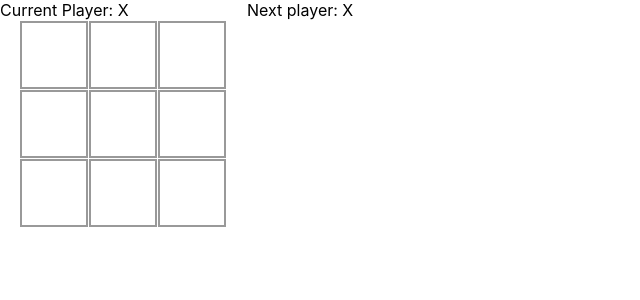
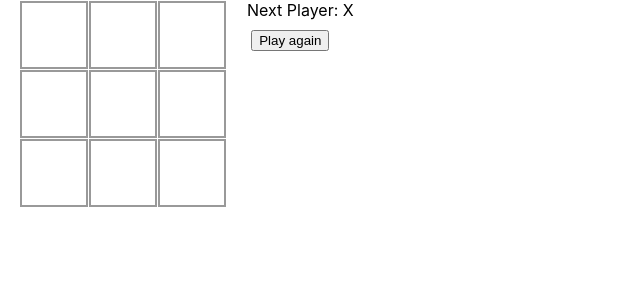
Before and after one commit to akhalid88/toe-tac-tic, a React (Create React App) app in the folder client/: page / in a window 1280 px wide. Shown: the top 300 px of the page, without its empty margins (0-640 px from the left). Built offline with nearby package versions, Linux system fonts and the light colour scheme.

Commit message:
add restart button and adjust layout

```diff
--- a/client/src/App.css
+++ b/client/src/App.css
@@ -14,3 +14,9 @@ ol, ul {
 .game-board {
   margin-left: 20px;
 }
+
+.restart-button {
+  display: flex;
+  align-items: center;
+  justify-content: center;
+}
--- a/client/src/App.js
+++ b/client/src/App.js
@@ -1,13 +1,14 @@
 import './App.css';
 import Board from "./components/board/board";
 import Square from "./components/square/square";
+import Restart from "./components/restart/restart";
 import { useState, useEffect } from 'react';
 
 function App() {
   const [squares, setSquares] = useState(Array(9).fill(null));
   const [isXNext, setIsXNext] = useState(true);
   const [winner, setWinner] = useState("");
-  const currentPlayer = `Current Player: ${isXNext ? "X" : "O"}`;
+  const nextPlayer = isXNext ? "X" : "O";
 
   useEffect(() => {
     calcWinner();
@@ -19,16 +20,30 @@ function App() {
       <Square
         value={squares[i]}
         onClick={() => {
+          console.log(squares[i])
+          if (squares[i] == null || winner == null) {
             const nextSquares = squares.slice();
-          nextSquares[i] = isXNext ? "X" : "O";
+            nextSquares[i] = nextPlayer;
             setSquares(nextSquares);
             setIsXNext(!isXNext);
+          }
         }}
       >
       </Square>
     )
   }
 
+  const renderRestart = () => {
+    return (
+      <Restart
+        onClick={() => {
+          setSquares(Array(9).fill(null));
+          setIsXNext(true);
+          setWinner(null);
+        }}
+      />
+    )
+  }
   const calcWinner = () => {
     // console.log("I AM HERE");
     const winningLines = [
@@ -69,24 +84,24 @@ function App() {
     } else if (isBoardFull()) {
       return "Draw!";
     } else {
-      return "Next player: " + (isXNext ? "X" : "O");
+      return "Next Player: " + nextPlayer;
     }
   }
+
 
 
   return (
     <div className="container">
       <div className="game">
-        <div className="status">{currentPlayer}
         <div className="game-board">
           <Board
             renderSquares={renderSquares}
             isXNext={isXNext}
           />
         </div>
-        </div>
-        <div className="game-info">
-          {getStatus()}
+        <div className="stats">
+          <div className="game-info">{getStatus()}</div>
+          <div className="restart-button">{renderRestart()}</div>
         </div>
       </div>
     </div>
--- /dev/null
+++ b/client/src/components/restart/restart.css
@@ -0,0 +1,3 @@
+.restart {
+	margin-top: 10px;
+}
--- /dev/null
+++ b/client/src/components/restart/restart.jsx
@@ -0,0 +1,10 @@
+import "./restart.css";
+
+function Restart({ onClick }) {
+	return (
+		<button className="restart" onClick={onClick}>
+			Play again
+		</button>
+	);
+}
+export default Restart;
--- a/client/src/components/square/square.jsx
+++ b/client/src/components/square/square.jsx
@@ -1,6 +1,6 @@
 import "./square.css";
 
-function Square({value, onClick}) {
+function Square({ value, onClick }) {
 	return (
 		<button className="square" onClick={onClick}>
 			{value}
```
Lines whose indentation alone changed are shown as unchanged.
